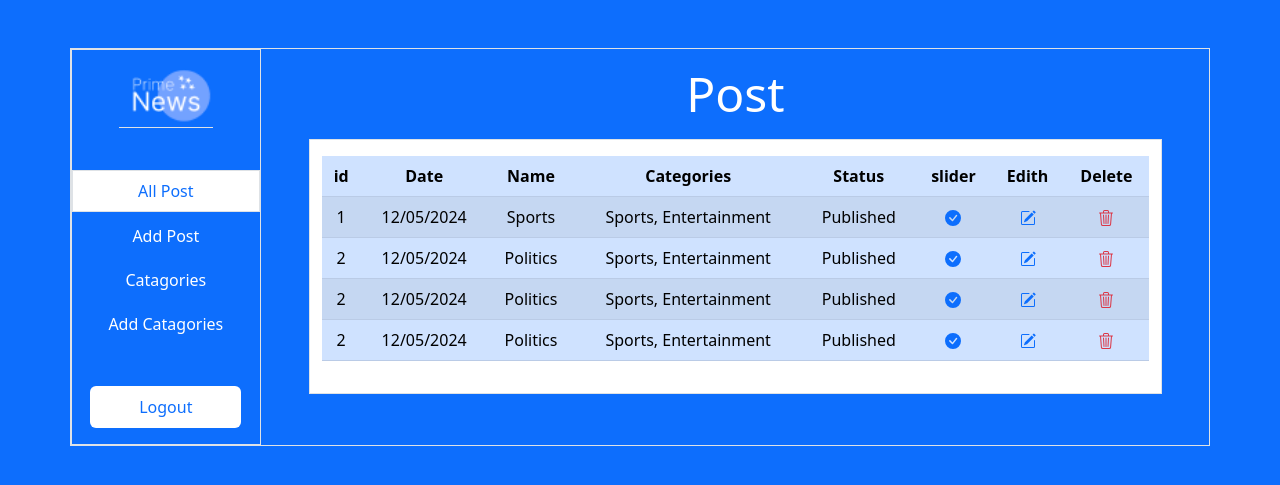
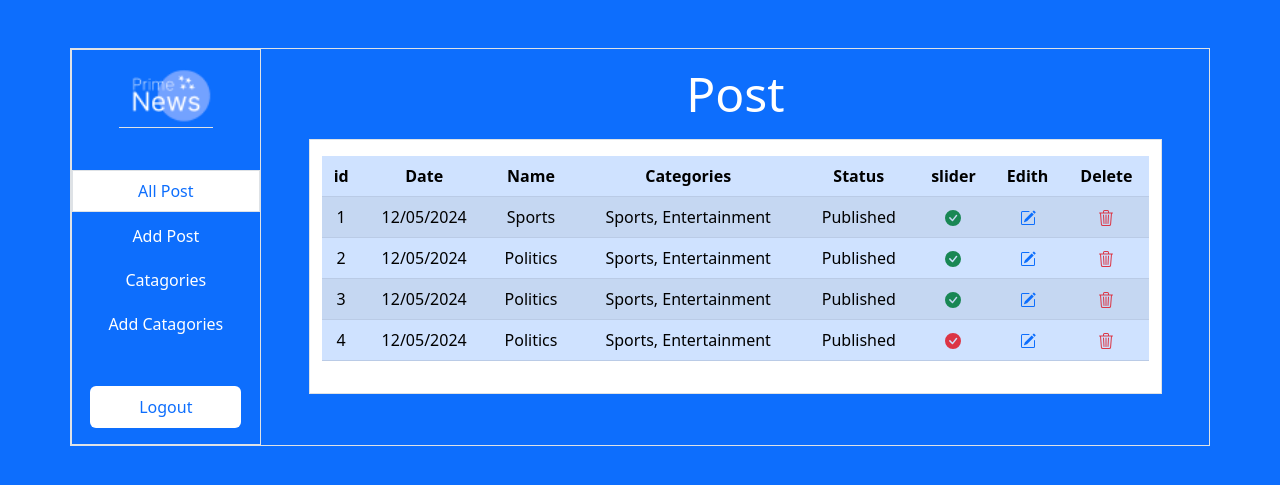
Before and after one commit to chinedugabriel/Blog-Post, a PHP site: page /pages/all_post.php in a window 1280 px wide. Shown: the top 485 px of the page. Run offline with PHP 8.4, Linux system fonts and the light colour scheme.

Commit message:
style: added the colors that would be used for indecating if an image should be shown on the slider

```diff
--- a/pages/all_post.php
+++ b/pages/all_post.php
@@ -110,7 +110,7 @@
                                                 <td>
                                                     <!-- confirmation icon for slider -->
                                                     <a href="#">
-                                                        <svg xmlns="http://www.w3.org/2000/svg" width="16" height="16" fill="currentColor" class="bi bi-check-circle-fill" viewBox="0 0 16 16">
+                                                        <svg xmlns="http://www.w3.org/2000/svg" width="16" height="16" fill="currentColor" class="bi bi-check-circle-fill text-success" viewBox="0 0 16 16">
                                                             <path d="M16 8A8 8 0 1 1 0 8a8 8 0 0 1 16 0m-3.97-3.03a.75.75 0 0 0-1.08.022L7.477 9.417 5.384 7.323a.75.75 0 0 0-1.06 1.06L6.97 11.03a.75.75 0 0 0 1.079-.02l3.992-4.99a.75.75 0 0 0-.01-1.05z"/>
                                                         </svg>
                                                     </a>
@@ -153,7 +153,7 @@
                                                 <td>
                                                     <!-- confirmation icon for slider -->
                                                     <a href="#">
-                                                        <svg xmlns="http://www.w3.org/2000/svg" width="16" height="16" fill="currentColor" class="bi bi-check-circle-fill" viewBox="0 0 16 16">
+                                                        <svg xmlns="http://www.w3.org/2000/svg" width="16" height="16" fill="currentColor" class="bi bi-check-circle-fill text-success " viewBox="0 0 16 16">
                                                             <path d="M16 8A8 8 0 1 1 0 8a8 8 0 0 1 16 0m-3.97-3.03a.75.75 0 0 0-1.08.022L7.477 9.417 5.384 7.323a.75.75 0 0 0-1.06 1.06L6.97 11.03a.75.75 0 0 0 1.079-.02l3.992-4.99a.75.75 0 0 0-.01-1.05z"/>
                                                         </svg>
                                                     </a>
@@ -177,7 +177,7 @@
                                             </tr>
                                             <tr class="text-center">
                                                 <td>
-                                                    2
+                                                    3
                                                 </td>
                                                 <td>
                                                     12/05/2024
@@ -194,7 +194,7 @@
                                                 <td>
                                                     <!-- confirmation icon for slider -->
                                                     <a href="#">
-                                                        <svg xmlns="http://www.w3.org/2000/svg" width="16" height="16" fill="currentColor" class="bi bi-check-circle-fill" viewBox="0 0 16 16">
+                                                        <svg xmlns="http://www.w3.org/2000/svg" width="16" height="16" fill="currentColor" class="bi bi-check-circle-fill text-success" viewBox="0 0 16 16">
                                                             <path d="M16 8A8 8 0 1 1 0 8a8 8 0 0 1 16 0m-3.97-3.03a.75.75 0 0 0-1.08.022L7.477 9.417 5.384 7.323a.75.75 0 0 0-1.06 1.06L6.97 11.03a.75.75 0 0 0 1.079-.02l3.992-4.99a.75.75 0 0 0-.01-1.05z"/>
                                                         </svg>
                                                     </a>
@@ -202,7 +202,7 @@
                                                 <td>
                                                     <!-- Edith icon -->
                                                     <a href="#">
-                                                        <svg xmlns="http://www.w3.org/2000/svg" width="16" height="16" fill="currentColor" class="bi bi-pencil-square" viewBox="0 0 16 16">
+                                                        <svg xmlns="http://www.w3.org/2000/svg" width="16" height="16" fill="currentColor" class="bi bi-pencil-square " viewBox="0 0 16 16">
                                                             <path d="M15.502 1.94a.5.5 0 0 1 0 .706L14.459 3.69l-2-2L13.502.646a.5.5 0 0 1 .707 0l1.293 1.293zm-1.75 2.456-2-2L4.939 9.21a.5.5 0 0 0-.121.196l-.805 2.414a.25.25 0 0 0 .316.316l2.414-.805a.5.5 0 0 0 .196-.12l6.813-6.814z"/>
                                                             <path fill-rule="evenodd" d="M1 13.5A1.5 1.5 0 0 0 2.5 15h11a1.5 1.5 0 0 0 1.5-1.5v-6a.5.5 0 0 0-1 0v6a.5.5 0 0 1-.5.5h-11a.5.5 0 0 1-.5-.5v-11a.5.5 0 0 1 .5-.5H9a.5.5 0 0 0 0-1H2.5A1.5 1.5 0 0 0 1 2.5z"/>
                                                         </svg>
@@ -220,7 +220,7 @@
                                             </tr>
                                             <tr class="text-center">
                                                 <td>
-                                                    2
+                                                    4
                                                 </td>
                                                 <td>
                                                     12/05/2024
@@ -237,7 +237,7 @@
                                                 <td>
                                                     <!-- confirmation icon for slider -->
                                                     <a href="#">
-                                                        <svg xmlns="http://www.w3.org/2000/svg" width="16" height="16" fill="currentColor" class="bi bi-check-circle-fill" viewBox="0 0 16 16">
+                                                        <svg xmlns="http://www.w3.org/2000/svg" width="16" height="16" fill="currentColor" class="bi bi-check-circle-fill text-danger" viewBox="0 0 16 16">
                                                             <path d="M16 8A8 8 0 1 1 0 8a8 8 0 0 1 16 0m-3.97-3.03a.75.75 0 0 0-1.08.022L7.477 9.417 5.384 7.323a.75.75 0 0 0-1.06 1.06L6.97 11.03a.75.75 0 0 0 1.079-.02l3.992-4.99a.75.75 0 0 0-.01-1.05z"/>
                                                         </svg>
                                                     </a>
```
